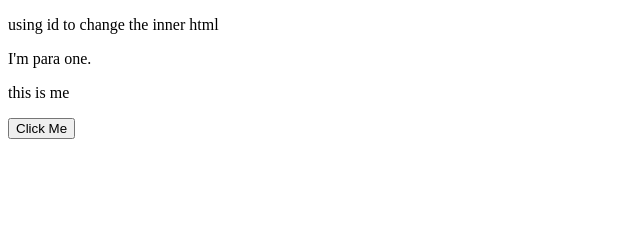
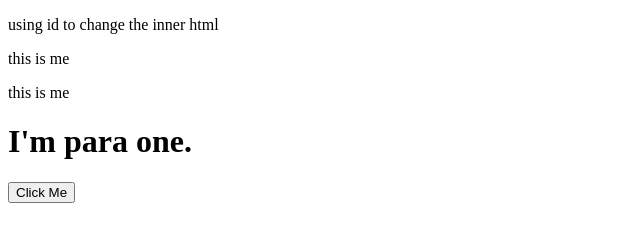
Before and after one commit to bacha-11/javascripts, a plain HTML site: page DOM.html in a window 1280 px wide. Both pictures are taken after a click on the button "Click Me". Shown: the whole page, without its empty margins (0-640 px from the left). Drawn offline with Linux system fonts and the light colour scheme.

Commit message:
tag selector in dom

```diff
--- a/DOM.html
+++ b/DOM.html
@@ -14,6 +14,7 @@
     <div id="p">
         <p class="para">this is me</p>
         <p class="para">this is me</p>
+        <h1>this is h1</h1>
     </div>
 
 
@@ -24,8 +25,13 @@
             //  let data = `I'm para one.`;
             //  document.getElementById('para1').innerHTML = data;
 
+            // let data = document.getElementById('p')
+            // data.getElementsByClassName('para')[0].innerHTML = `I'm para one.`;
+
             let data = document.getElementById('p')
-            data.getElementsByClassName('para')[0].innerHTML = `I'm para one.`;
+            data.getElementsByTagName('h1')[0].innerHTML = `I'm para one.`;
+            console.log(data);
+
 
         }
     </script>
```
